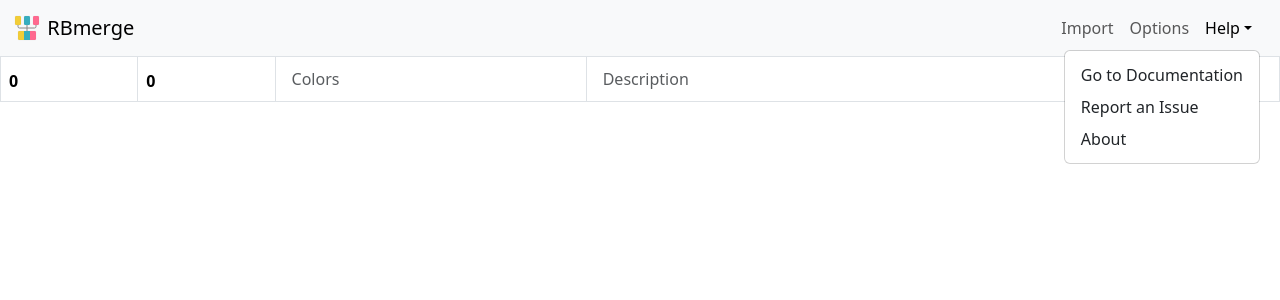
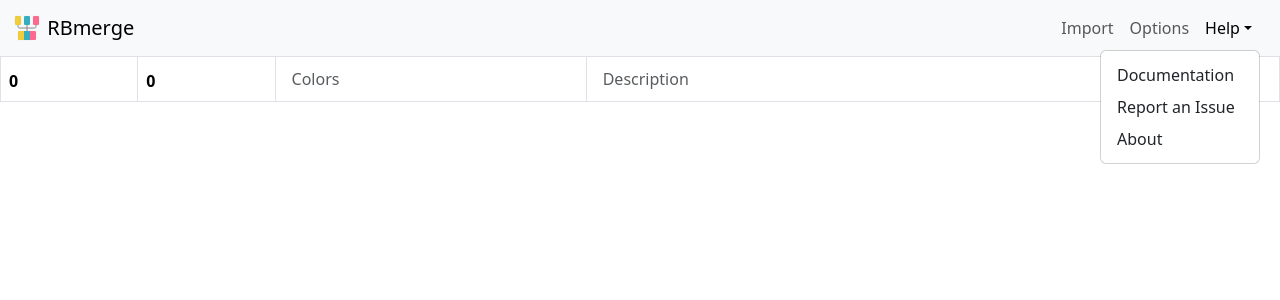
Before and after one commit to ojuuji/rbmerge, a React (Create React App) app in the folder app/: page / in a window 1280 px wide. Both pictures are taken after a click on the button "Help". Shown: the top 300 px of the page. Built offline with nearby package versions, Linux system fonts and the light colour scheme.

Commit message:
update app menu

```diff
--- a/app/src/components/Header.js
+++ b/app/src/components/Header.js
@@ -24,7 +24,7 @@ export default function Header({toggleShowImport, toggleShowOptions, toggleShowA
           <Dropdown as={Nav.Item} align='end'>
             <Dropdown.Toggle as={Nav.Link}>Help</Dropdown.Toggle>
             <Dropdown.Menu>
-              <Dropdown.Item onClick={makeOnClick('https://ojuuji.github.io/rbmerge/help/')}>Go to Documentation</Dropdown.Item>
+              <Dropdown.Item onClick={makeOnClick('https://ojuuji.github.io/rbmerge/help/')}>Documentation</Dropdown.Item>
               <Dropdown.Item onClick={makeOnClick('https://github.com/ojuuji/rbmerge/issues')}>Report an Issue</Dropdown.Item>
               <Dropdown.Item onClick={toggleShowAbout}>About</Dropdown.Item>
             </Dropdown.Menu>
```
